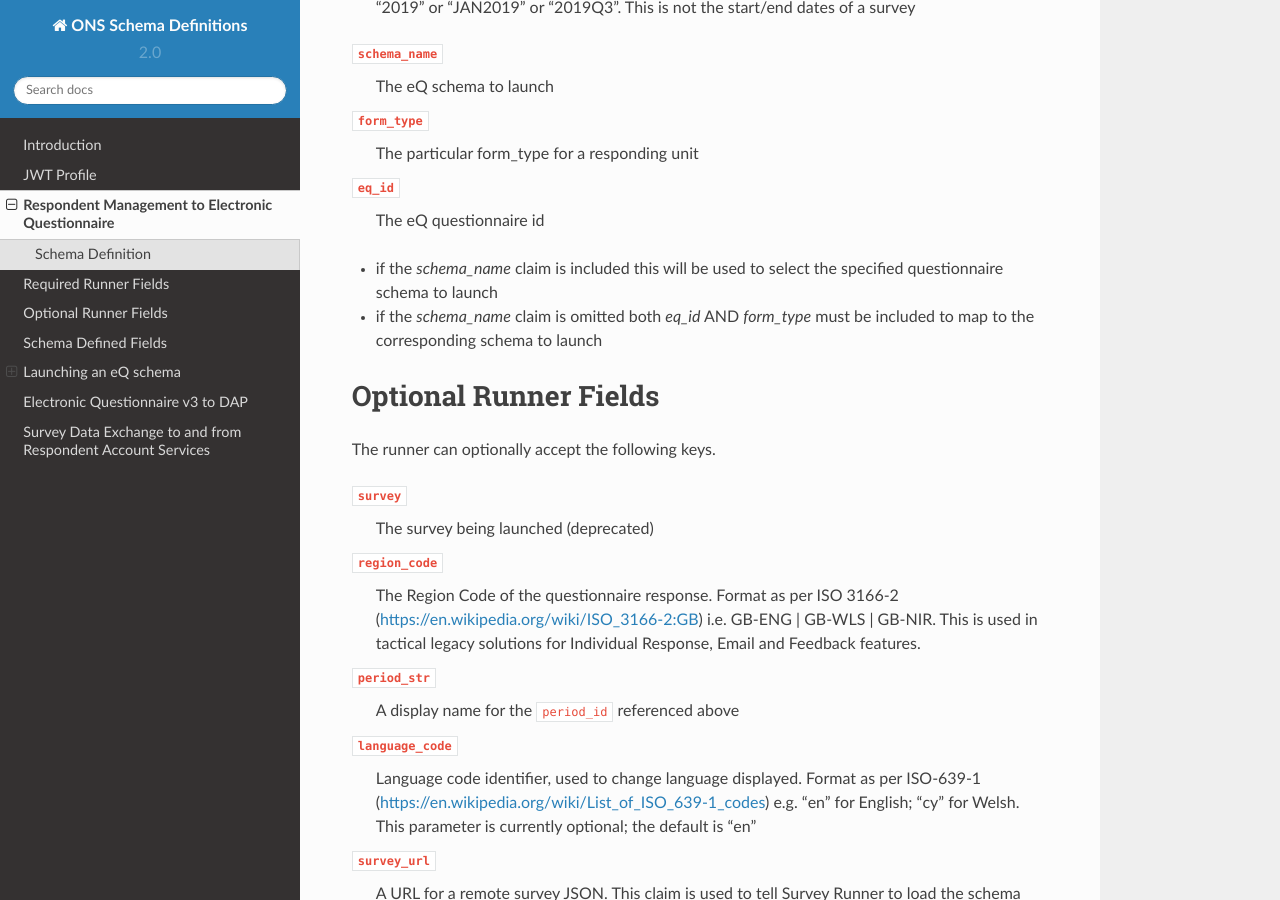
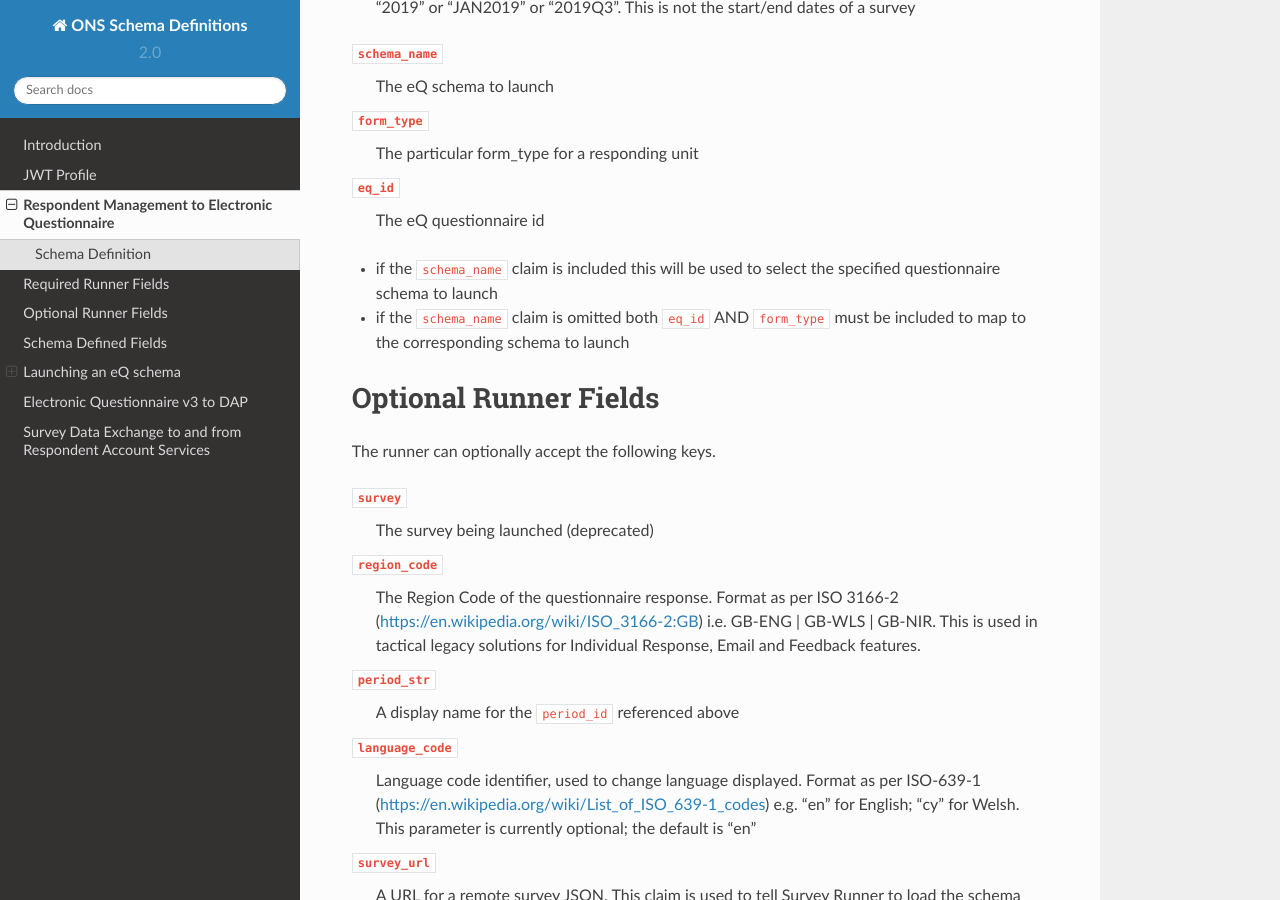
Before and after one commit to ONSdigital/ons-schema-definitions, a Sphinx documentation site: the page built from docs/respondent_management_to_electronic_questionnaire.rst, in a window 1280 px wide and 900 px high, scrolled down 1192 px. Built offline with Sphinx 7.4.7 and the Read the Docs theme 2.0.0, drawn with Linux system fonts in a browser that asks for light colours.

```diff
--- a/docs/respondent_management_to_electronic_questionnaire.rst
+++ b/docs/respondent_management_to_electronic_questionnaire.rst
@@ -46,8 +46,8 @@ Schema Selection Fields
 ``eq_id``
   The eQ questionnaire id
 
-* if the `schema_name` claim is included this will be used to select the specified questionnaire schema to launch
-* if the `schema_name` claim is omitted both `eq_id` AND `form_type` must be included to map to the corresponding schema to launch
+* if the ``schema_name`` claim is included this will be used to select the specified questionnaire schema to launch
+* if the ``schema_name`` claim is omitted both ``eq_id`` AND ``form_type`` must be included to map to the corresponding schema to launch
 
 Optional Runner Fields
 ----------------------
```
